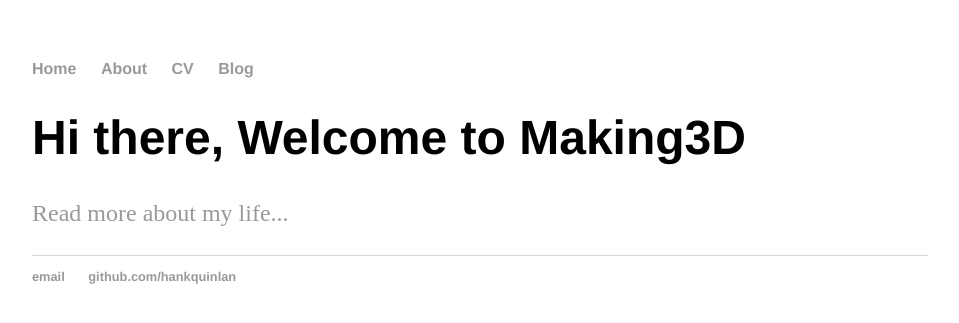
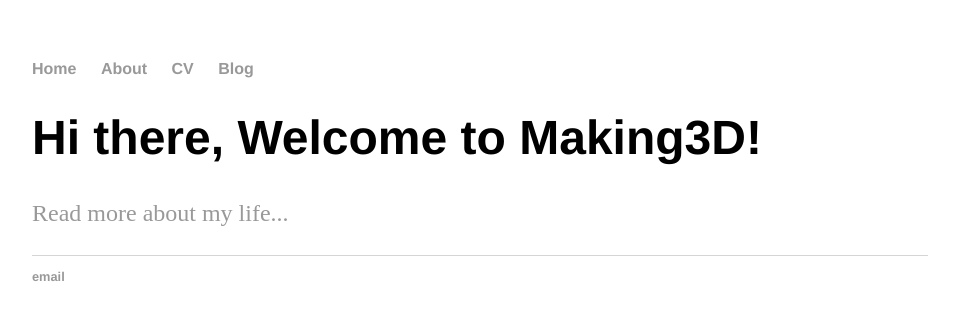
Before and after one commit to Making3D/Making3D.github.io, a Jekyll site: the page built from index.html, in a window 1280 px wide. Shown: the top 323 px of the page, without its empty margins (160-1119 px from the left). Built offline with Jekyll 4.4.1, drawn with Linux system fonts in a browser that asks for light colours.

Commit message:
Update index.html

```diff
--- a/index.html
+++ b/index.html
@@ -1,29 +1,8 @@
-<!DOCTYPE html>
-<html>
-	<head>
-		<title>Making-3D</title>
-		<link rel="stylesheet" type="text/css" href="/css/main.css">
-	</head>
-	<body>
-		<nav>
-    		<ul>
-        		<li><a href="/">Home</a></li>
-	        	<li><a href="/about">About</a></li>
-        		<li><a href="/cv">CV</a></li>
-        		<li><a href="/blog">Blog</a></li>
-    		</ul>
-		</nav>
-		<div class="container">
-    		<div class="blurb">
-        		<h1>Hi there, Welcome to Making3D</h1>
-				<p><!--BREIF DESCRIPTION HERE--><a href="/about">Read more about my life...</a></p>
-    		</div><!-- /.blurb -->
-		</div><!-- /.container -->
-		<footer>
-    		<ul>
-        		<li><a href="mailto:hankquinlanhub@gmail.com">email</a></li>
-        		<li><a href="https://github.com/hankquinlan">github.com/hankquinlan</a></li>
-			</ul>
-		</footer>
-	</body>
-</html>
+---
+layout: default
+title: Hank Quinlan, Horrible Cop
+---
+<div class="blurb">
+	<h1>Hi there, Welcome to Making3D!</h1>
+	<p><!--BREIF DESCRIPTION HERE--><a href="/about">Read more about my life...</a></p>
+</div><!-- /.blurb -->
```
